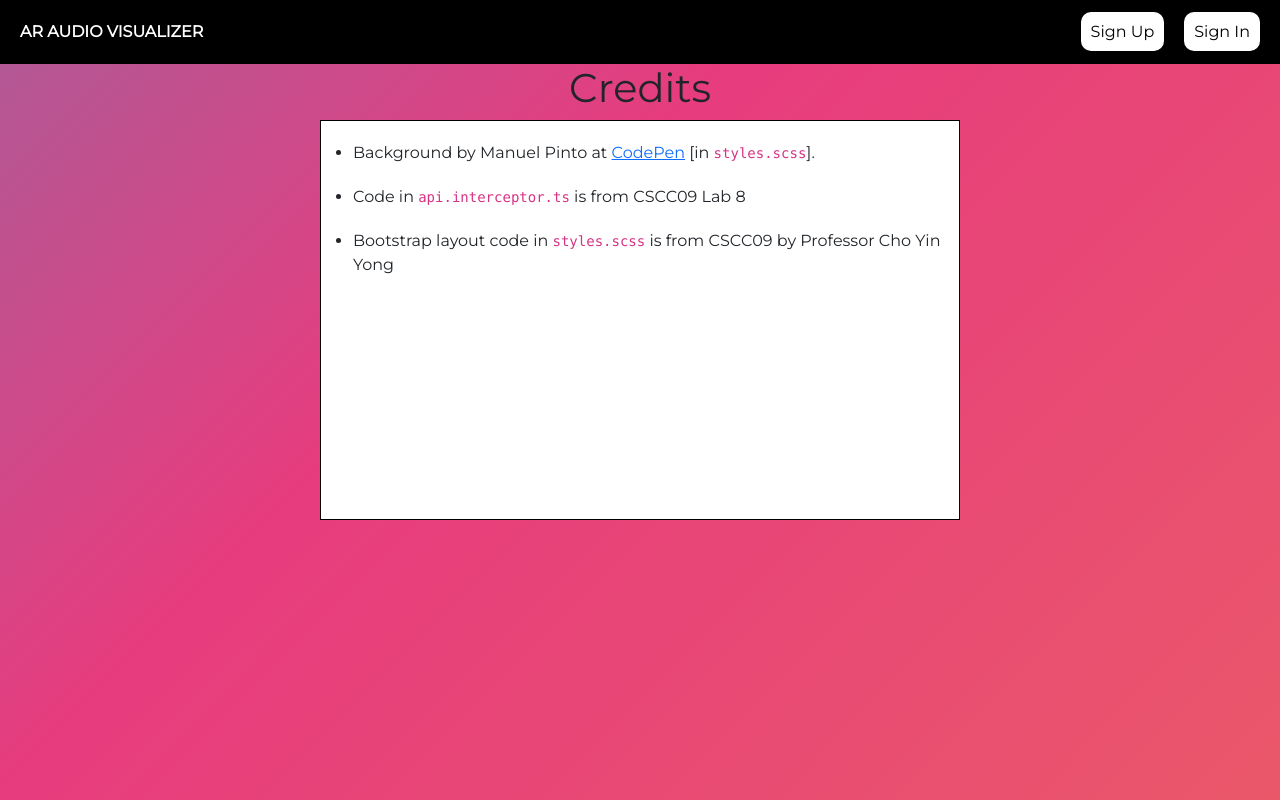
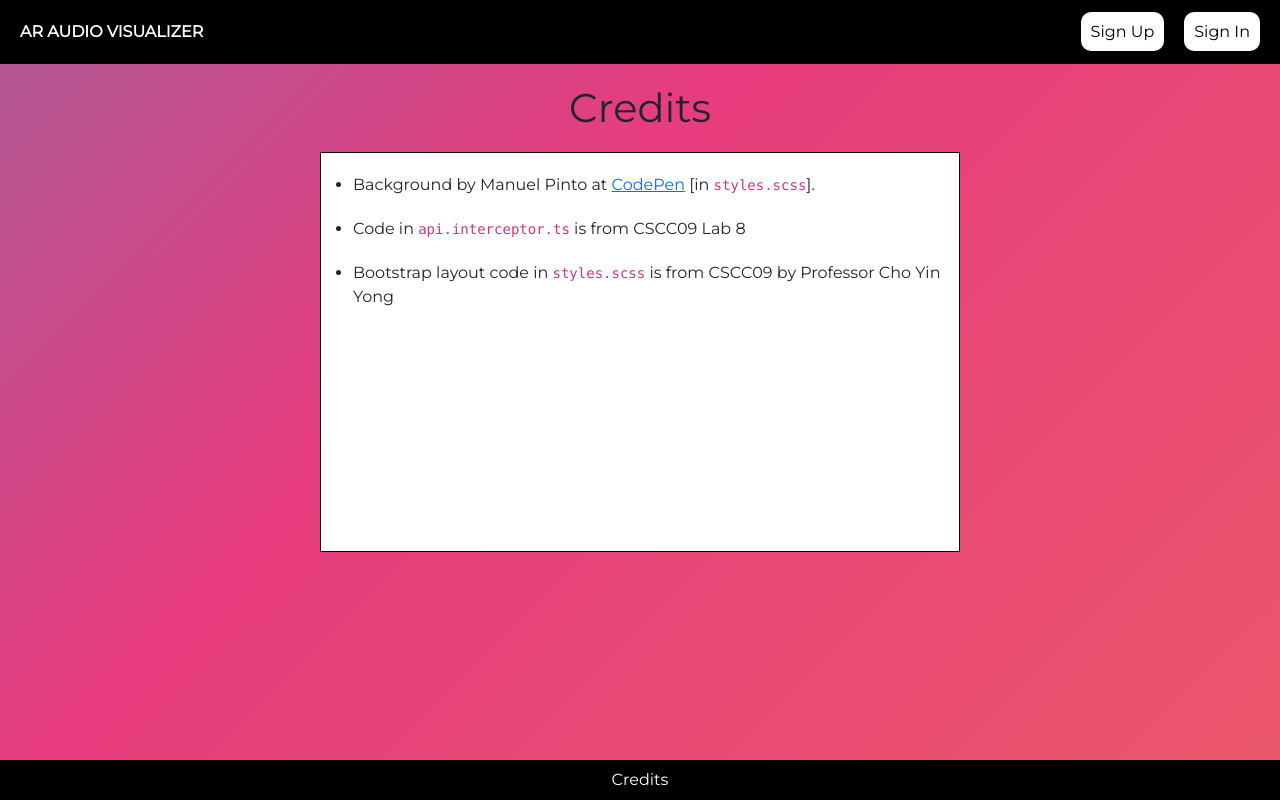
Before and after one commit to amiaxys/ar-audio-visualizer, an Angular app in the folder frontend/: page /credits in a window 1280 px wide. Built offline with nearby package versions, Linux system fonts and the light colour scheme; no server answers.

Commit message:
added footer

```diff
--- a/frontend/src/app/app.component.html
+++ b/frontend/src/app/app.component.html
@@ -1 +1 @@
-<router-outlet></router-outlet>
+<router-outlet></router-outlet> <app-footer></app-footer>
--- a/frontend/src/app/components/footer/footer.component.scss
+++ b/frontend/src/app/components/footer/footer.component.scss
@@ -5,6 +5,9 @@ footer {
   display: flex;
   justify-content: center;
   align-items: center;
+  bottom: 0px;
+  width: 100%;
+  position: fixed;
 
   a {
     text-decoration: none;
--- a/frontend/src/app/pages/credits/credits.component.scss
+++ b/frontend/src/app/pages/credits/credits.component.scss
@@ -1,5 +1,6 @@
 #title {
   text-align: center;
+  margin: 20px 0;
 }
 
 #credits-list {
--- a/frontend/src/styles.scss
+++ b/frontend/src/styles.scss
@@ -12,6 +12,7 @@ body {
   margin: 0;
   padding: 0;
   display: flex;
+  min-height: 100%;
 
   /* The following snippet of code was taken from Manuel Pinto at https://codepen.io/P1N2O/pen/pyBNzX */
   background: linear-gradient(-45deg, #ee7752, #e73c7e, #23a6d5, #23d5ab);
```
